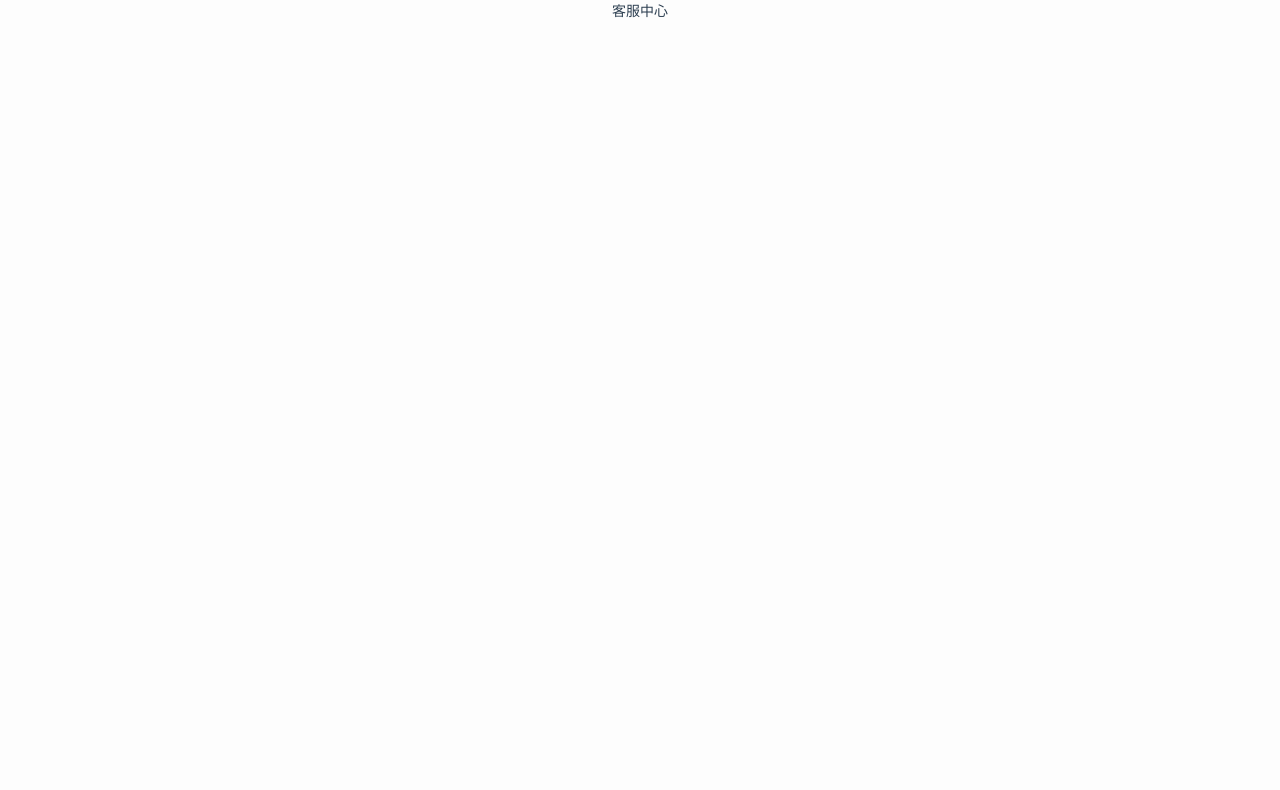
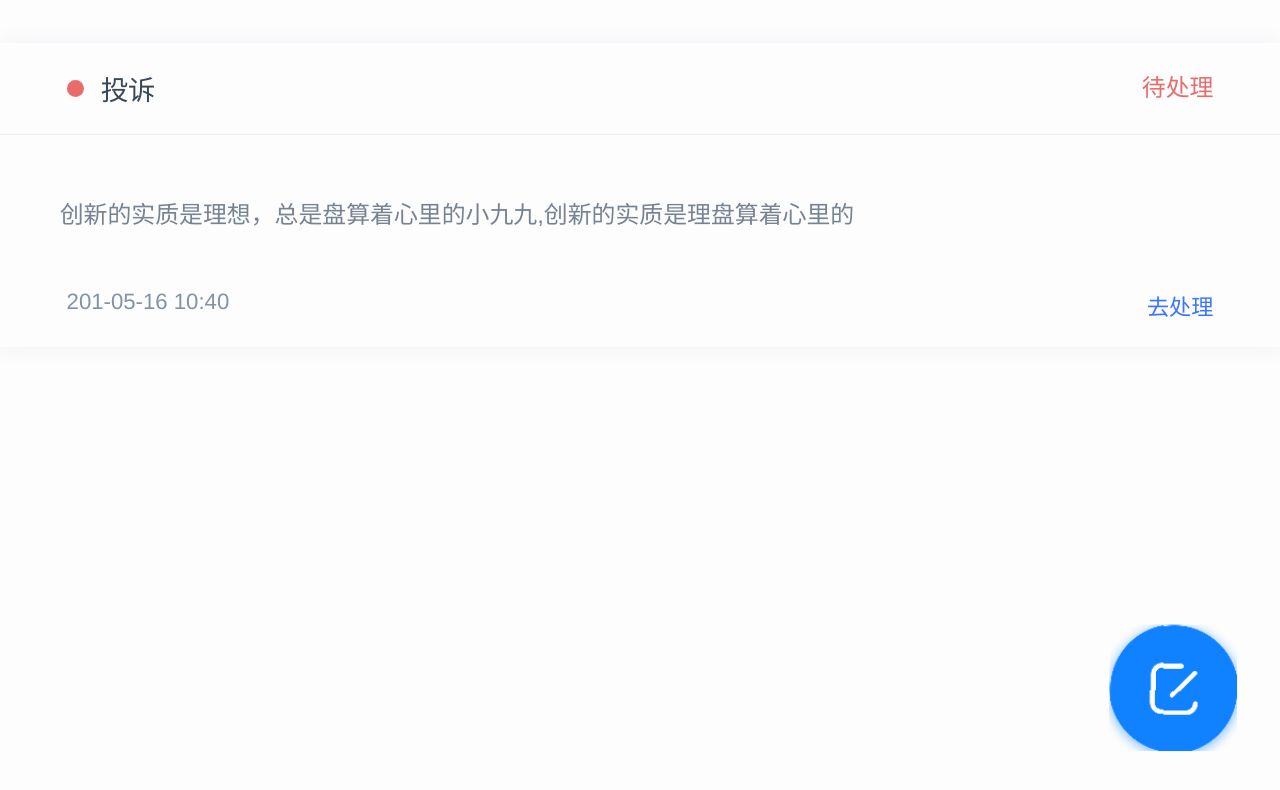
Before and after one commit to 977106024/menjin-admin, a Vue app: page /#/kefuHall in a window 1280 px wide. Shown: the top 790 px of the page. Built offline with nearby package versions, Linux system fonts and the light colour scheme.

Commit message:
客服中心ok

```diff
--- a/src/page/kefu/hall.vue
+++ b/src/page/kefu/hall.vue
@@ -1,15 +1,127 @@
 <template>
-        <div class="kefu-hall">
-            客服中心
+    <div class="kefu-hall">
+        <ul>
+            <li v-for="(item,index) of listData" :key="index">
+                <!--                标题-->
+                <header>
+                    <div class="title">
+                        <span class="dot"></span>
+                        <span>{{item.title}}</span>
+                    </div>
+                    <div class="more-btn">
+                        <span class="status">{{item.status}}</span>
+                    </div>
+                </header>
+                <!--                内容-->
+                <section class="content">
+                    <p>{{item.content}}</p>
+                </section>
+                <footer>
+                    <div>{{item.time}}</div>
+                    <div class="handle">{{item.address}}</div>
+                </footer>
+            </li>
+        </ul>
+
+        <!--        新增-->
+        <div class="add">
+            <router-link to="/addkefu-hall">
+                <img src="@/assets/image/edit.png" alt="">
+            </router-link>
         </div>
+    </div>
 </template>
 
 <script>
     export default {
-        name: "index.vue"
+        name: "kefu-hall",
+        data:()=>({
+            listData:[
+                {
+                    id:'1',
+                    title:'投诉',
+                    content:'创新的实质是理想，总是盘算着心里的小九九,创新的实质是理盘算着心里的',
+                    time:'201-05-16 10:40',
+                    address:'去处理',
+                    status:'待处理'
+                },
+
+            ],
+            visibleBtn:undefined
+        })
     }
 </script>
 
 <style scoped>
+    .kefu-hall{
+        font-size: .28rem;
+        padding-top: .5rem;
+    }
 
+    /*标题 内容*/
+    .content{
+        color: #778392;
+        font-size: .28rem;
+        padding: .7rem;
+        text-align: left;
+    }
+    ul li{
+        margin-bottom: .5rem;
+        box-shadow:0px 0px 24px 0px rgba(39,52,125,0.06);
+    }
+    ul li header{
+        color: #3B4859;
+        font-size: .32rem;
+        border-bottom: 1px solid #eee;
+    }
+    ul li header .title{
+        display: flex;
+        align-items: center;
+    }
+    ul li header .dot{
+        display: inline-block;
+        height: .2rem;
+        width: .2rem;
+        border-radius: 50%;
+        background: #E86C6C;
+        margin-right: .2rem;
+    }
+    ul li header,ul li footer{
+        display: flex;
+        justify-content: space-between;
+        padding:.3rem .78rem;
+    }
+    ul li footer{
+        color: #8392A7;
+        font-size: .26rem;
+        padding-top: 0;
+    }
+
+    /*待处理*/
+    .more-btn{
+        position: relative;
+    }
+    .more-btn img{
+        width: .4rem;
+        height: .4rem;
+    }
+    .more-btn .status{
+        color: #E86C6C;
+        font-size: .28rem;
+    }
+
+    footer .handle{
+        color: #3A75FE;
+    }
+
+    /*新增*/
+    .add{
+        position: fixed;
+        right: .5rem;
+        bottom: .5rem;
+    }
+    .add img{
+        width: 1.5rem;
+        height: 1.5rem;
+    }
 </style>
```
